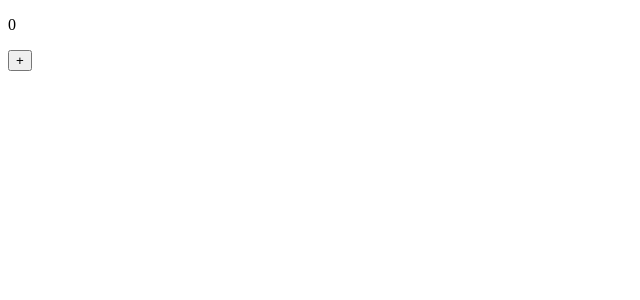
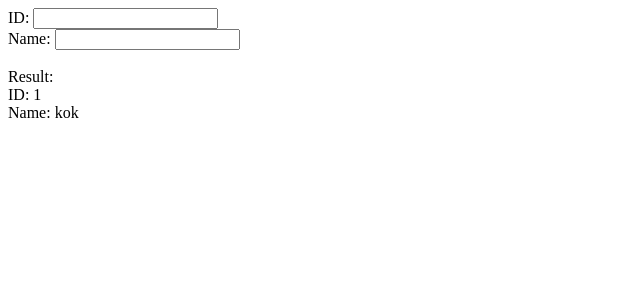
Before and after one commit to Mengsreang-Chhoeung/reactjs-youtube, a React (Vite) app in the folder learn-reactjs/: page / in a window 1280 px wide. Shown: the top 300 px of the page, without its empty margins (0-640 px from the left). Built offline with nearby package versions, Linux system fonts and the light colour scheme.

Commit message:
teaching about state with object

```diff
--- a/learn-reactjs/src/App.tsx
+++ b/learn-reactjs/src/App.tsx
@@ -4,6 +4,7 @@ import FilterStudent from "./components/RenderingList/FilterStudent";
 import People from "./components/RenderingList/People";
 import Student from "./components/RenderingList/Student";
 import StateDemo from "./components/State";
+import ObjectState from "./components/State/Object";
 import TestJSX from "./components/TestJSX";
 import TestProps from "./components/TestProps";
 import TestProps2 from "./components/TestProps/index2";
@@ -50,7 +51,9 @@ function App() {
 
       {/* <FilterStudent /> */}
 
-      <StateDemo />
+      {/* <StateDemo /> */}
+
+      <ObjectState />
     </div>
   );
 }
--- /dev/null
+++ b/learn-reactjs/src/components/State/Object.tsx
@@ -0,0 +1,38 @@
+import React, { useState } from "react";
+
+type StudentType = {
+  id: number;
+  name: string;
+};
+
+const ObjectState: React.FC = () => {
+  const [studentData, setStudentData] = useState<StudentType>({
+    id: 1,
+    name: "kok",
+  });
+
+  console.log("Hello Student Data: ", studentData);
+
+  return (
+    <div>
+      <div>
+        <label htmlFor="id">ID: </label>
+        <input type="number" />
+      </div>
+      <div>
+        <label htmlFor="name">Name: </label>
+        <input type="text" />
+      </div>
+
+      <br />
+
+      <div>
+        Result:
+        <div>ID: {studentData !== undefined ? studentData.id : "n/a"}</div>
+        <div>Name: {studentData !== undefined ? studentData.name : "n/a"}</div>
+      </div>
+    </div>
+  );
+};
+
+export default ObjectState;
```
